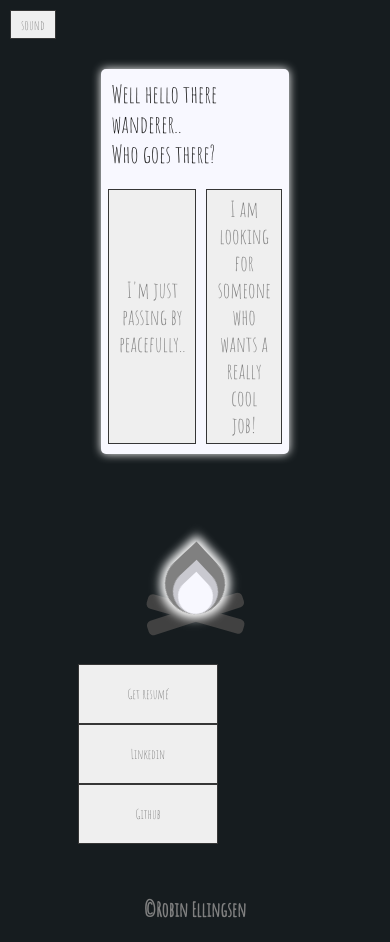
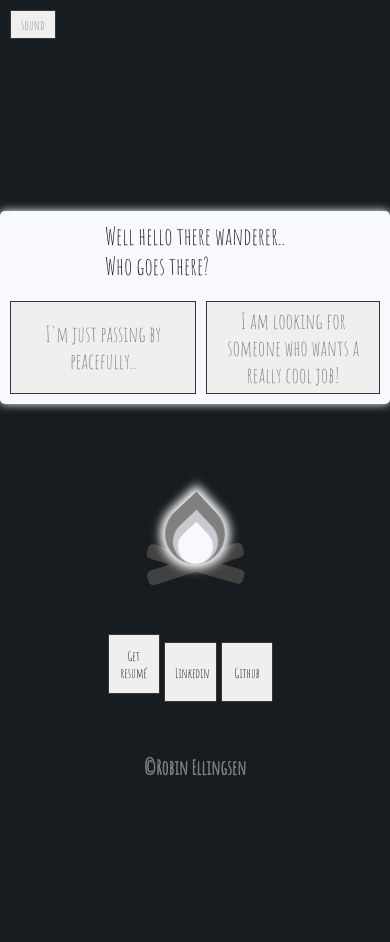
Before and after one commit to ascoolarobban/resumegame, a PHP site: page / in a window 390 px wide. After the commit the page ends 776 px from the top, so only its background shows below. Run offline with PHP 8.4, Linux system fonts and the light colour scheme.

Commit message:
mobile styling fix

```diff
--- a/index.html
+++ b/index.html
@@ -5,25 +5,6 @@
         <meta name="viewport" content="width=device-width, initial-scale=1.0">
 <!--    <meta name="viewport" content="initial-scale=0.8, zoom=10%, width=device-width, target-densitydpi=high-dpi">-->
 <!--    <meta name="viewport" content="width=device-width, initial-scale=1, maximum-scale=1, user-scalable=no">-->
-        <style>@media (max-width: 980px) {
-            .container {
-                margin-top: 100px;
-                width: 100%;
-                max-width: 100%;
-            }
-
-            .super-container {
-
-                width: 100%;
-                max-width: 100%;
-            }
-            .btn2{
-
-                width: 30%;
-                position: center;
-            }
-
-        }</style>
 <!--    <style>@media all and (max-width: 980px) {-->
 <!--        .container{-->
 <!--            width:100%;-->
--- a/style.css
+++ b/style.css
@@ -236,3 +236,25 @@ background-color: transparent;
     width: 30px;
     transition: all 300ms ease-out;
 }
+
+@media (max-width: 600px) {
+    .container {
+        margin-top: 100px;
+        width: 100%;
+        max-width: 100%;
+    }
+
+    .super-container {
+
+        width: 100%;
+        max-width: 100%;
+    }
+
+    .btn2 {
+        margin-top: 20px;
+        width: 30%;
+        flex-direction: column;
+        color: black;
+
+    }
+}
```
